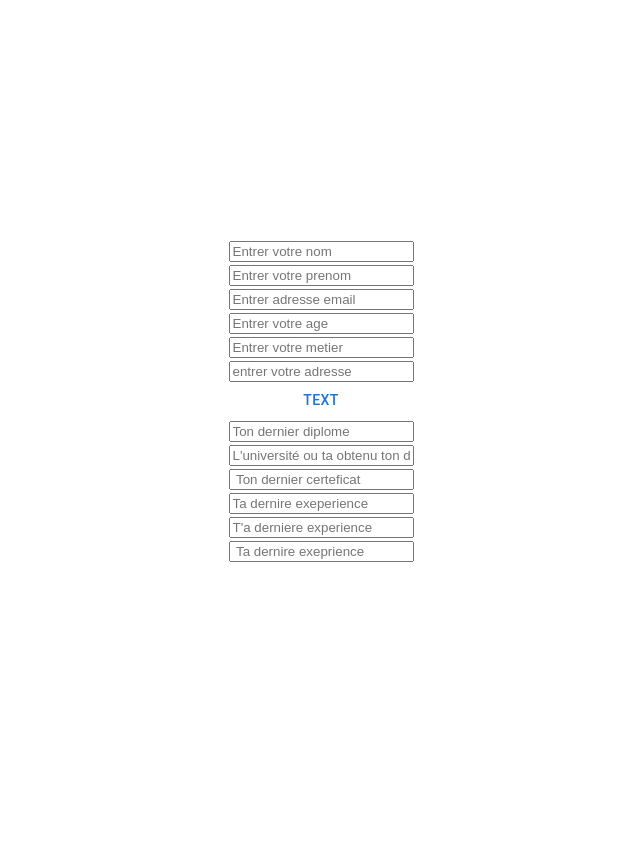
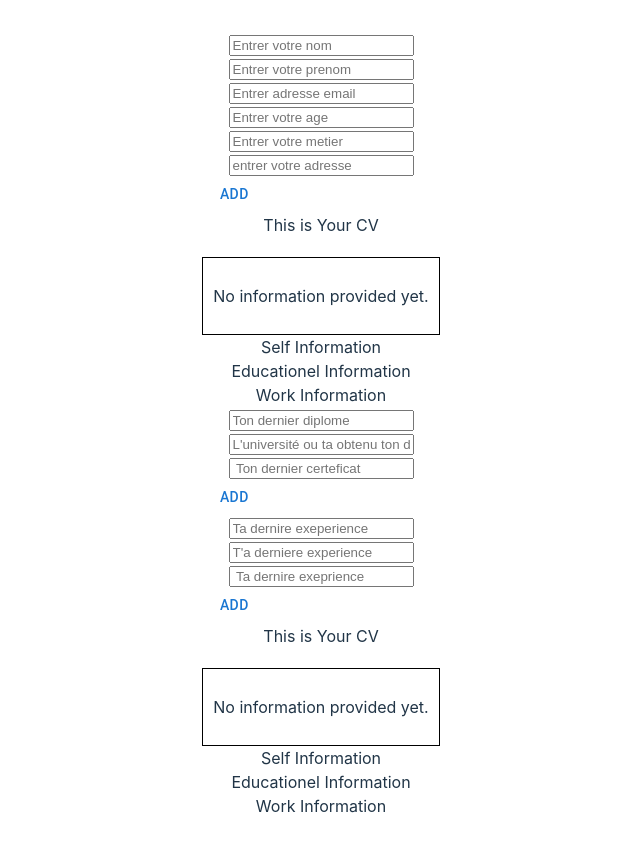
Before and after one commit to Aissablk/CvApplication, a React (Vite) app in the folder my-first-react-app/: page / in a window 1280 px wide. Shown: the whole page, without its empty margins (319-959 px from the left). Before the commit the page ends 800 px from the top, so only its background shows below. Built offline with nearby package versions, Linux system fonts and the light colour scheme.

Commit message:
creating a simple model and displays the self informations data on it

```diff
--- a/my-first-react-app/src/Components/Form/EducationInofrmations.jsx
+++ b/my-first-react-app/src/Components/Form/EducationInofrmations.jsx
@@ -1,8 +1,13 @@
 import {inputs_education} from './inputs.js';
+import { Buttons } from '../../Utils/Buttons.jsx'
 export default function AllInputsEducations(){
     return(
-        <ShowingInputsEducation />
+        <form>
+           <ShowingInputsEducation />
+           <Buttons />
+           </form >
     )
+
 }
 
 function ShowingInputsEducation(){
--- a/my-first-react-app/src/Components/Form/SelfInformations.jsx
+++ b/my-first-react-app/src/Components/Form/SelfInformations.jsx
@@ -1,34 +1,49 @@
 import { useState } from 'react';
 import {inputs} from './inputs.js';
 import { Buttons } from '../../Utils/Buttons.jsx'
-
+import { Modele } from "../Model/model.jsx";
 
 
 export default function SelfInputs(){
+    const [selfInform,SetselfInform]=useState({});
+    const [showInfo,SetshowInfo]=useState(false);
+
+    const handlAdd =(e) => {
+
+            e.preventDefault();
+            SetshowInfo(true);
+
+    }
     return(
         <div>
-        <ShowingSelfInputs />
-        <Buttons />
+        <form>
+        <ShowingSelfInputs  SetselfInform={SetselfInform}/>
+        <Buttons onClick={handlAdd} />
+        </form>
+        <Modele  selfInform={showInfo ? selfInform : {}} />
         </div>
+
     )
 }
 
-function ShowingSelfInputs(){
+function ShowingSelfInputs({SetselfInform}){
     const { handleChange, errors, message } = StringOnlyInput();
     return (
 
         inputs.map(({id,input}) =>
 
-        <form>
+
              <div key ={id}>
-            <input placeholder={input} onChange={(event) => handleChange(event, id)}   />
+            <input placeholder={input} onChange={(event) => {handleChange(event, id);
+             SetselfInform((prev) => ({ ...prev, [id]: event.target.value }));
+        }}   />
 
             {errors[id] && <div style={{ color: 'red' }}>{errors[id]}</div>}
             {message[id] && <div style={{ color: 'green' }}>{message[id]}</div>}
 
             </div>
 
-        </form>
+
 
     )
     )
--- a/my-first-react-app/src/Components/Form/WorkExperience.jsx
+++ b/my-first-react-app/src/Components/Form/WorkExperience.jsx
@@ -1,7 +1,12 @@
+import { Buttons } from '../../Utils/Buttons.jsx';
 import {inputs_work} from './inputs.js';
+
 export default function AllInputsWork(){
     return(
+        <form>
         <ShowingInputsWork />
+        <Buttons />
+        </form>
     )
 }
 
--- /dev/null
+++ b/my-first-react-app/src/Components/Model/model.jsx
@@ -0,0 +1,44 @@
+export function Modele({selfInform}){
+    return(
+        <div>
+            <header>
+                This is Your CV
+            </header>
+            <div>
+                <section>
+
+                <div
+                        style={{
+                            marginTop: "20px",
+                            border: "1px solid black",
+                            padding: "10px",
+                        }}
+                    >
+                        {Object.keys(selfInform || {}).length === 0 ? (  // Add null check
+                            <p>No information provided yet.</p>
+                        ) : (
+                            Object.entries(selfInform).map(([key, value]) => (
+                                <p key={`info-${key}`}>
+                                     {value}
+                                </p>
+                            ))
+                        )}
+                    </div>
+
+          </section>
+        </div>
+       <div>
+
+                    Self Information
+
+                <section>
+                    Educationel Information
+                </section>
+                <section>
+                    Work Information
+                </section>
+
+            </div>
+        </div>
+    )
+}
--- a/my-first-react-app/src/Utils/Buttons.jsx
+++ b/my-first-react-app/src/Utils/Buttons.jsx
@@ -1,9 +1,11 @@
 import Stack from '@mui/material/Stack';
 import Button from '@mui/material/Button';
 
-export function Buttons(){
+
+export function Buttons({onClick}){
     return (
-            <Button variant="text" >Text</Button>
-
+        <Stack spacing={2} direction="row">
+            <Button type='submit' onClick={onClick} > Add </Button>
+        </Stack>
     )
 }
--- a/my-first-react-app/src/main.jsx
+++ b/my-first-react-app/src/main.jsx
@@ -6,6 +6,8 @@ import AllInputs from './Components/Form/SelfInformations.jsx'
 import SelfInputs from './Components/Form/SelfInformations.jsx'
 import AllInputsEducations from './Components/Form/EducationInofrmations.jsx'
 import AllInputsWork from './Components/Form/WorkExperience.jsx'
+import { Modal } from '@mui/material'
+import { Modele } from './Components/Model/model.jsx'
 
 
 
@@ -14,5 +16,6 @@ createRoot(document.getElementById('root')).render(
     <SelfInputs />
     <AllInputsEducations />
     <AllInputsWork />
+    <Modele />
   </StrictMode>,
 )
```
